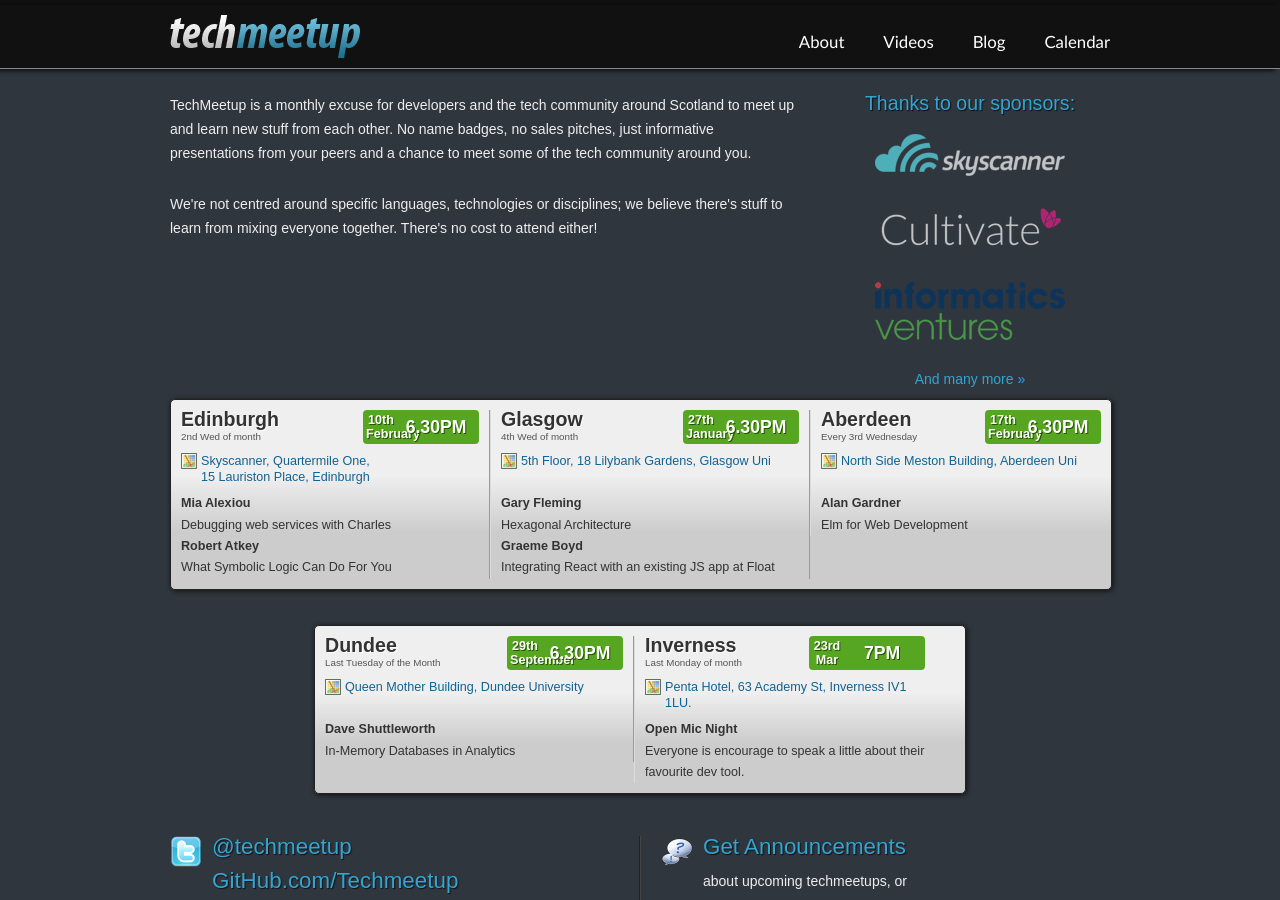
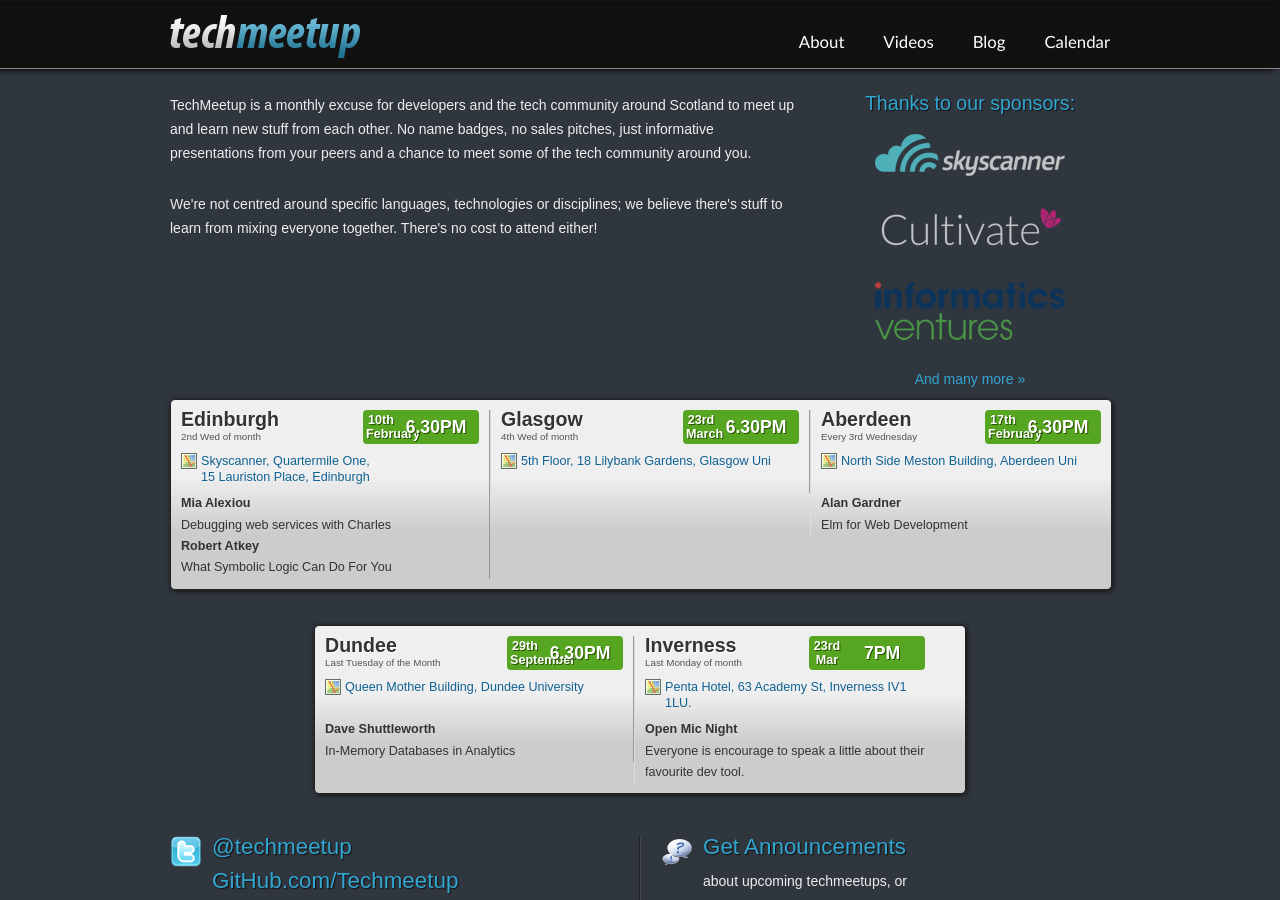
Before and after one commit to techmeetup/techmeetup.co.uk, a Jekyll site: the page built from index.html, in a window 1280 px wide and 900 px high. Built offline with Jekyll 4.4.1, drawn with Linux system fonts in a browser that asks for light colours.

Commit message:
Update index.json

```diff
--- a/_data/index.json
+++ b/_data/index.json
@@ -15,17 +15,10 @@
   },
   "glasgow": {
     "speakers": [
-      {
-        "name": "Gary Fleming",
-        "talk": "Hexagonal Architecture"
-      },
-      {
-        "name": "Graeme Boyd",
-        "talk": "Integrating React with an existing JS app at Float"
-      }
+
     ],
-    "day": "27th",
-    "month": "January"
+    "day": "23rd",
+    "month": "March"
   },
   "aberdeen": {
     "speakers": [
```
